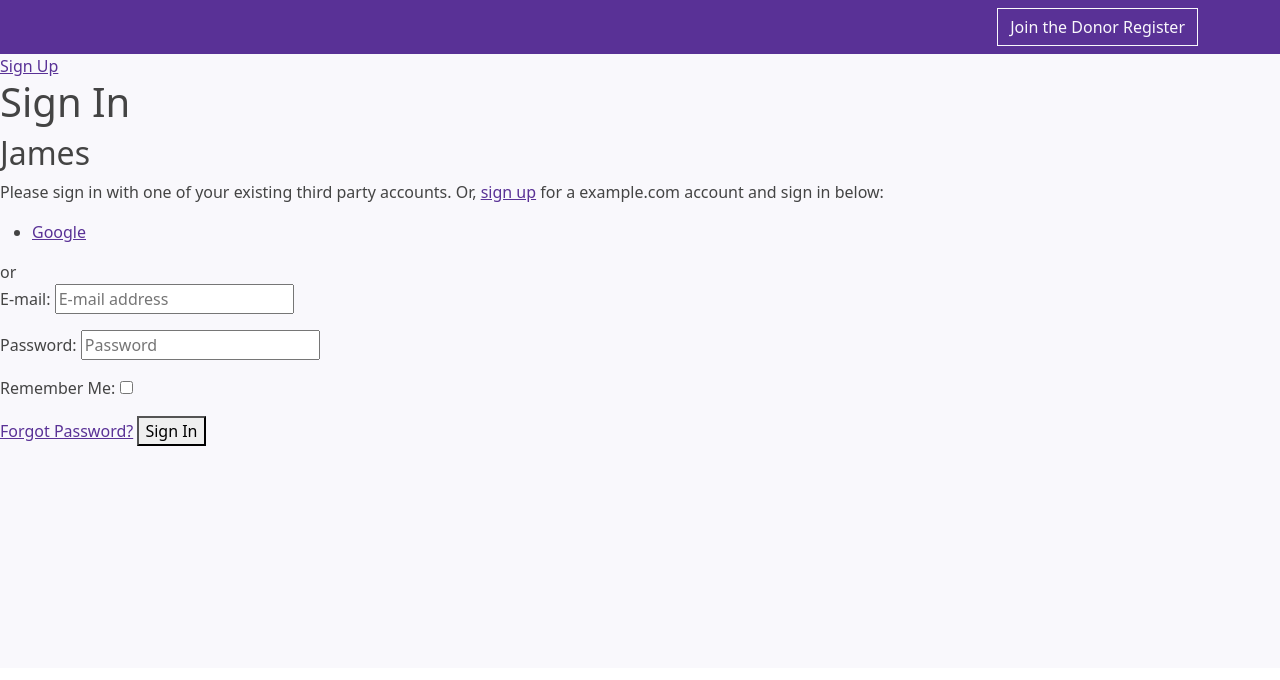
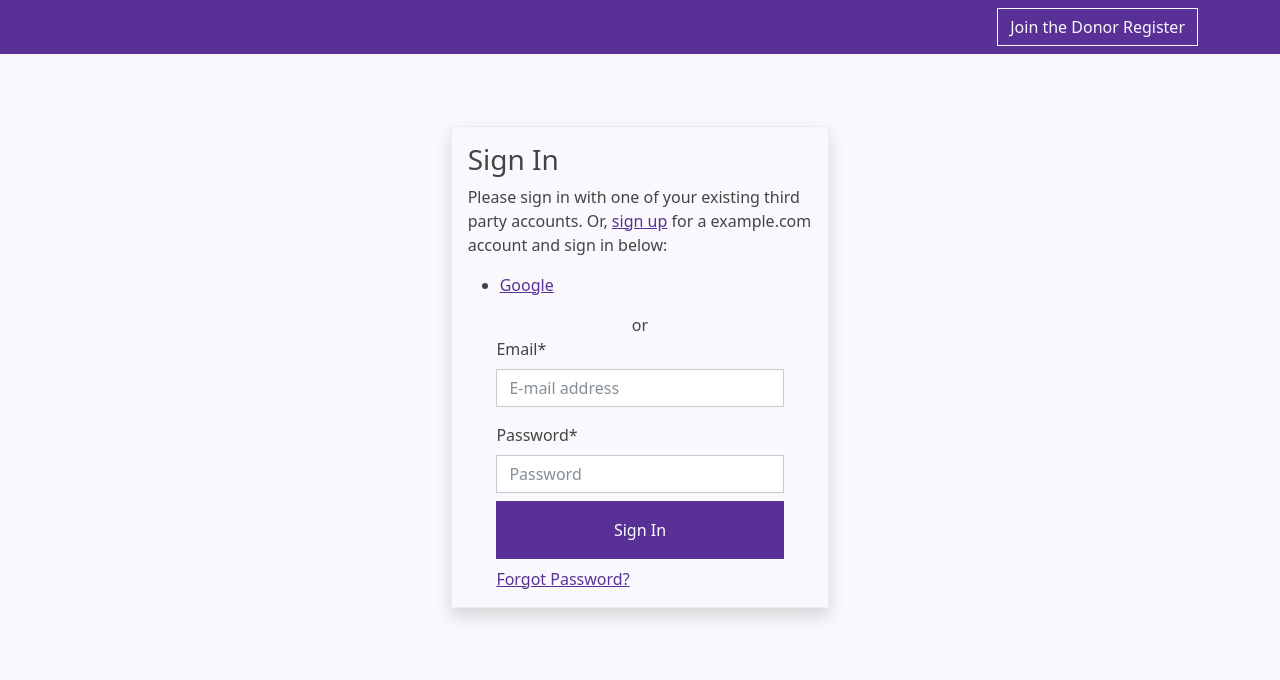
Before and after one commit to yinjames/Altru, a Django app: page /accounts/login/ in a window 1280 px wide. Shown: the part 132-812 px from the top of the page. Before the commit the page ends 578 px from the top, so only its background shows below. Run offline with Django 3.2, Linux system fonts and the light colour scheme; some libraries are stand-ins or nearby versions.

Commit message:
login and social share templated updated

```diff
--- a/templates/account/login.html
+++ b/templates/account/login.html
@@ -2,27 +2,30 @@
 
 {% load i18n %}
 {% load account socialaccount %}
-
+{% load socialaccount %}
+{% load widget_tweaks %}
 {% block head_title %}{% trans "Sign In" %}{% endblock %}
 
 {% block content %}
 
-{% load socialaccount %}
-
-
+<div class="container-fluid p-0" style="">
+  <div class="row my-5 mx-auto">
+    <div class="col-md-4"></div>
+    <div class="col-md-4 p-4">
+      <div class="border shadow p-3">
       {% if user.is_authenticated %}
       <p>Welcome {{ user.username }} !!!</p>
       {% else %}
-<a href="{% provider_login_url 'google' %}">Sign Up</a>
+
       {% endif %}
 
-<h1>{% trans "Sign In" %}</h1>
+      <h3>{% trans "Sign In" %}</h3>
 
       {% get_providers as socialaccount_providers %}
-<h2>James</h2>
+
       {% if socialaccount_providers %}
       <p>{% blocktrans with site.name as site_name %}Please sign in with one
-of your existing third party accounts. Or, <a href="{{ signup_url }}">sign up</a>
+        of your existing third party accounts. Or, <a href="{{ signup_url }}" >sign up</a>
         for a {{ site_name }} account and sign in below:{% endblocktrans %}</p>
 
       <div class="socialaccount_ballot">
@@ -31,7 +34,7 @@ for a {{ site_name }} account and sign in below:{% endblocktrans %}</p>
           {% include "socialaccount/snippets/provider_list.html" with process="login" %}
         </ul>
 
-  <div class="login-or">{% trans 'or' %}</div>
+        <div class="login-or text-center">or</div>
 
       </div>
 
@@ -39,17 +42,38 @@ for a {{ site_name }} account and sign in below:{% endblocktrans %}</p>
 
       {% else %}
       <p>{% blocktrans %}If you have not created an account yet, then please
-<a href="{{ signup_url }}">sign up</a> first.{% endblocktrans %}</p>
+        <a href="{{ signup_url }}">sign up</a> first.{% endblocktrans %}
+      </p>
       {% endif %}
 
       <form class="login" method="POST" action="{% url 'account_login' %}">
         {% csrf_token %}
-  {{ form.as_p }}
+        <div class="d-grid gap-2 col-10 mx-auto">
+        <div class="mb-2">
+          <label for="login" class="form-label">Email*</label>
+          {%render_field form.login class="form-control" %}
+        </div>
+        <div class="mb-2">
+          <label for="password" class="form-label">Password*</label>
+          {%render_field form.password class="form-control" %}
+        </div>
+      </div>
         {% if redirect_field_value %}
         <input type="hidden" name="{{ redirect_field_name }}" value="{{ redirect_field_value }}" />
         {% endif %}
+        <div class="d-grid gap-2 col-10 mx-auto">
+        <button class="primaryAction btn btn-primary btn-block p-3" type="submit">{% trans "Sign In" %}</button>
         <a class="button secondaryAction" href="{% url 'account_reset_password' %}">{% trans "Forgot Password?" %}</a>
-  <button class="primaryAction" type="submit">{% trans "Sign In" %}</button>
+      </div>
       </form>
+    </div>
+    </div>
+    <div class="col-md-4"></div>
+  </div>
+</div>
+
+
+
+
 
 {% endblock %}
--- /dev/null
+++ b/templates/django_social_share/templatetags/pinterest_script.html
@@ -0,0 +1 @@
+<script async defer src="https://assets.pinterest.com/js/pinit.js"></script>
--- /dev/null
+++ b/templates/django_social_share/templatetags/post_to_facebook.html
@@ -0,0 +1,3 @@
+<div class="facebook-this">
+    <a href="{{ facebook_url }}" class="{{ link_class }} btn" target="_blank" style="background-color: #4867aa ! important; color: white;"><i class="fab fa-facebook-square"></i></a>
+</div>
--- /dev/null
+++ b/templates/django_social_share/templatetags/post_to_gplus.html
@@ -0,0 +1,3 @@
+<div class="gplus-this">
+    <a href="{{ gplus_url }}" class="{{ link_class }}" target="_blank">{{link_text}}</a>
+</div>
--- /dev/null
+++ b/templates/django_social_share/templatetags/post_to_linkedin.html
@@ -0,0 +1,4 @@
+{% load i18n social_share %}{% get_current_language as LANGUAGE_CODE %}<div class="linkedin-this {{link_class}}">
+  <script src="https://platform.linkedin.com/in.js" type="text/javascript">lang: {{ LANGUAGE_CODE|linkedin_locale }}</script>
+  <script type="IN/Share" data-url="{{ linkedin_url }}"></script>
+</div>
--- /dev/null
+++ b/templates/django_social_share/templatetags/post_to_reddit.html
@@ -0,0 +1,3 @@
+<div class="reddit-this">
+    <a href="{{ reddit_url }}" class="{{ link_class }} btn" target="_blank" style="background-color:  #ff4500 ! important; color: white;"><i class="fab fa-reddit-square"></i></a>
+</div>
--- /dev/null
+++ b/templates/django_social_share/templatetags/post_to_telegram.html
@@ -0,0 +1,3 @@
+<div class="telegram-this">
+    <a href="{{ telegram_url }}" class="{{ link_class }} btn btn-info" target="_blank" style="background-color: #36aee2 ! important; color: white;"><i class="fab fa-telegram-plane"></i></a>
+</div>
--- /dev/null
+++ b/templates/django_social_share/templatetags/post_to_twitter.html
@@ -0,0 +1,3 @@
+<div class="tweet-this">
+    <a href="{{ tweet_url }}" class="meta-act-link meta-tweet {{link_class}} btn btn-info" target="_blank"><i class="fab fa-twitter-square"></i></a>
+</div>
--- /dev/null
+++ b/templates/django_social_share/templatetags/post_to_whatsapp.html
@@ -0,0 +1,3 @@
+<div class="whatsapp-this">
+    <a href="{{ whatsapp_url }}" class="{{ link_class }} btn btn-success" target="_blank"><i class="fab fa-whatsapp-square"></i></a>
+</div>
--- /dev/null
+++ b/templates/django_social_share/templatetags/save_to_pinterest.html
@@ -0,0 +1,3 @@
+<div class="pinterest-this {{ link_class }}">
+    <a data-pin-do="buttonPin" {% if pin_count %}data-pin-count="beside" {% endif %}href="{{ pinterest_url }}" target="_blank"></a>
+</div>
--- /dev/null
+++ b/templates/django_social_share/templatetags/send_email.html
@@ -0,0 +1,3 @@
+<div class="mail-this">
+    <a href="{{ mailto_url|safe }}" class="{{ link_class }}">{{link_text}}</a>
+</div>
```
Also changed, not shown: donor/templates/donor/partials/profile_home.html (+18 -6 lines), templates/account/signup.html (+38 -4 lines), static/img/organ-donation-v1.gif (added). Lines whose indentation alone changed are shown as unchanged.
